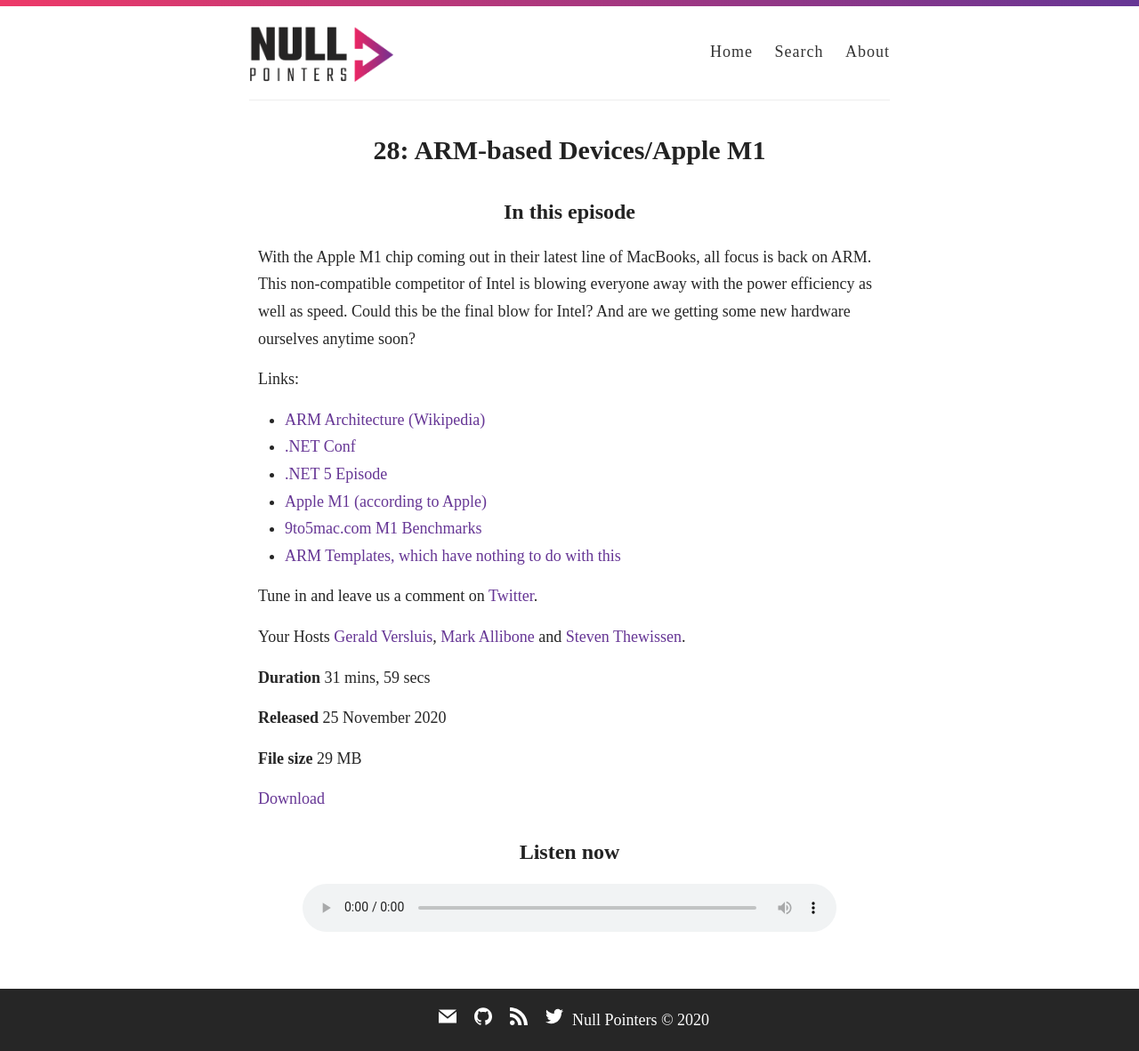
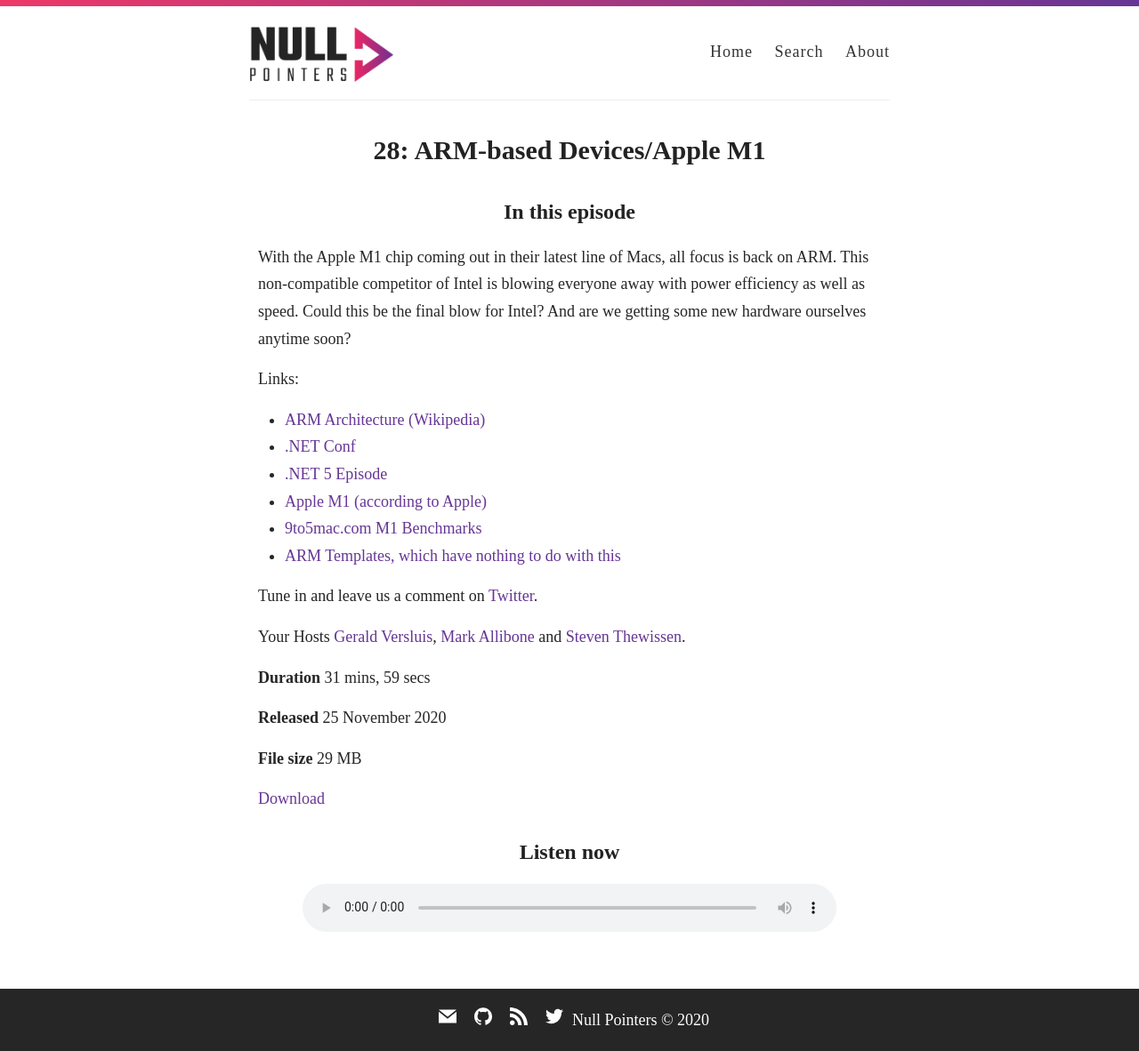
Before and after one commit to nullpointersio/website, a Jekyll site: the page built from _posts/2020-11-25-28.markdown, in a window 1280 px wide. Shown: the whole page at 89% size. Built offline with Jekyll 4.4.1, drawn with Linux system fonts in a browser that asks for light colours; some web fonts are replaced.

Commit message:
Grammarlyficated

```diff
--- a/_posts/2020-11-25-28.markdown
+++ b/_posts/2020-11-25-28.markdown
@@ -5,9 +5,9 @@
 title: 			"28: ARM-based Devices/Apple M1"
 url:            "28"
 subtitle: 		"Intel is done for, or are they?"
-summary: 		"With the Apple M1 chip coming out in their latest line of MacBooks, all focus is back on ARM. This non-compatible competitor of Intel is blowing everyone away with the power efficiency as well as speed. Could this be the final blow for Intel? And are we getting some new hardware ourselves anytime soon?"
+summary: 		"With the Apple M1 chip coming out in their latest line of Macs, all focus is back on ARM. This non-compatible competitor of Intel is blowing everyone away with power efficiency as well as speed. Could this be the final blow for Intel? And are we getting some new hardware ourselves anytime soon?"
 
-description: 	"With the Apple M1 chip coming out in their latest line of MacBooks, all focus is back on ARM. This non-compatible competitor of Intel is blowing everyone away with the power efficiency as well as speed. Could this be the final blow for Intel? And are we getting some new hardware ourselves anytime soon?"
+description: 	"With the Apple M1 chip coming out in their latest line of Macs, all focus is back on ARM. This non-compatible competitor of Intel is blowing everyone away with power efficiency as well as speed. Could this be the final blow for Intel? And are we getting some new hardware ourselves anytime soon?"
 
 type:			full # "trailer" or "full"
 duration: 		"31:59" # audio length in min
```
